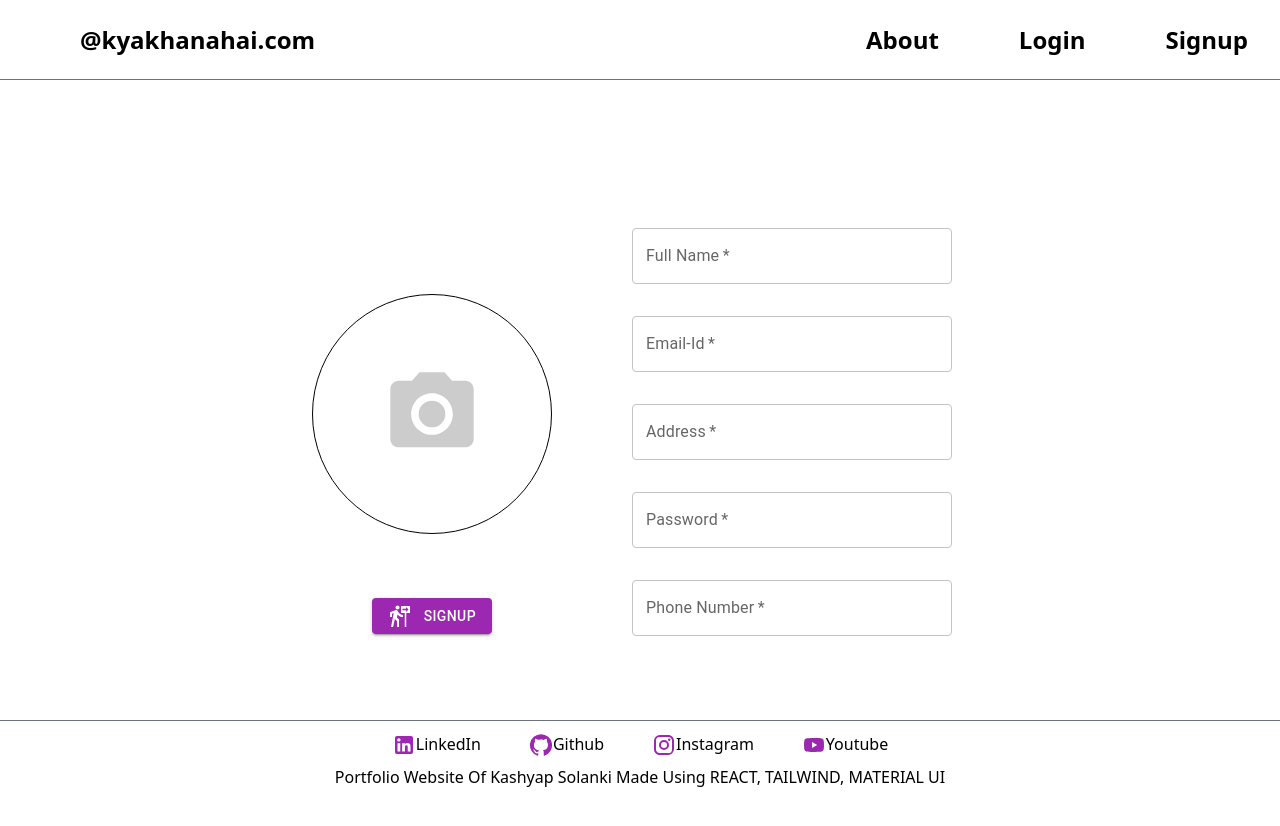
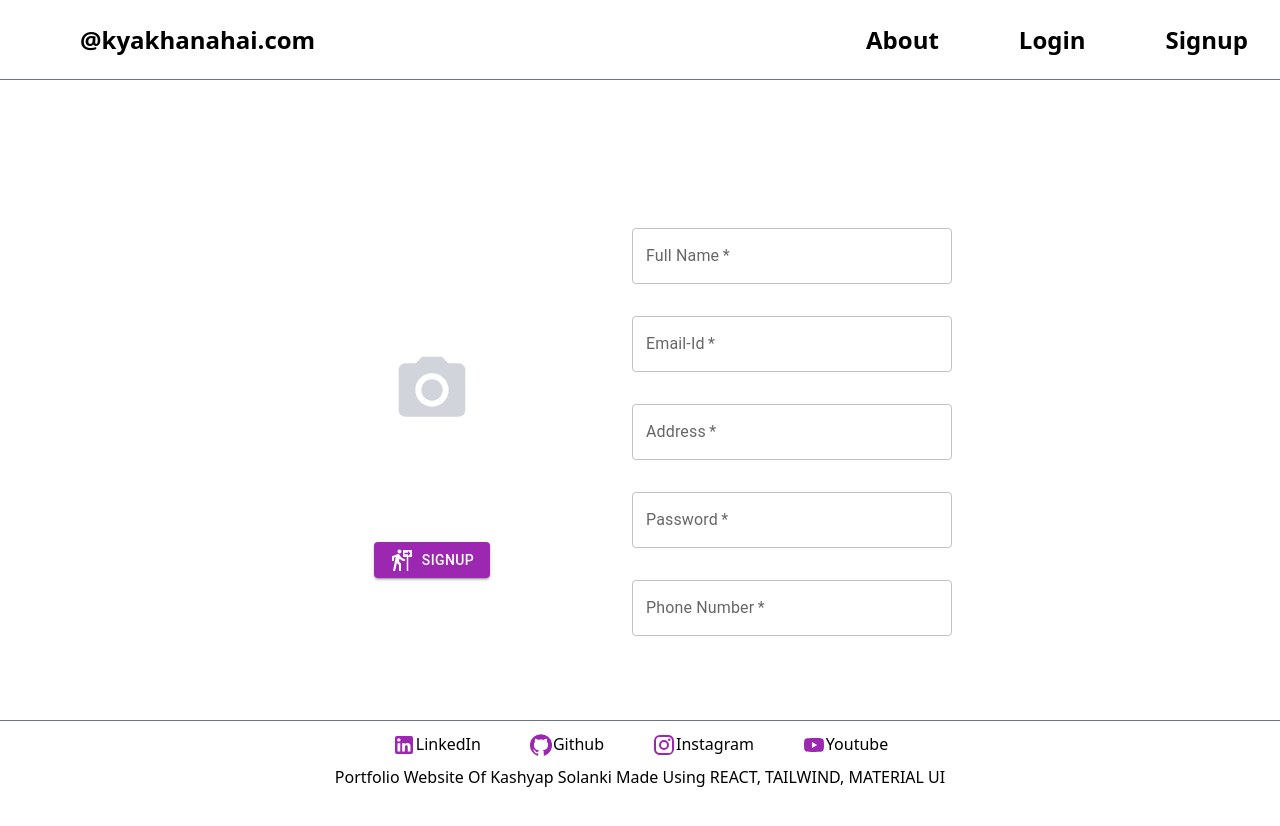
Before and after one commit to Kashyap2210/kyakhanahai, a React (Vite) app in the folder kyakhanahai/: page /signup in a window 1280 px wide. Shown: the top 826 px of the page. Built offline with nearby package versions, Linux system fonts and the light colour scheme; no server answers.

Commit message:
Profile Section Completed

```diff
--- a/kyakhanahai/package.json
+++ b/kyakhanahai/package.json
@@ -20,6 +20,7 @@
     "html-react-parser": "^5.1.12",
     "react": "^18.3.1",
     "react-dom": "^18.3.1",
+    "react-image-crop": "^11.0.6",
     "react-router-dom": "^6.25.0",
     "styled-components": "^6.1.11"
   },
--- a/kyakhanahai/src/Profile.jsx
+++ b/kyakhanahai/src/Profile.jsx
@@ -70,7 +70,7 @@ export default function Profile() {
 
   return (
     // This is the grand container div
-    <div className="container h-screen py-20 px-20 flex gap-8 items-center align-center justify-center	">
+    <div className="container h-screen py-20 px-20 flex  items-center align-center justify-center	">
       {" "}
       {/* LHS Section Starts Here */}
       <div className="lhs-side  flex gap-4 flex-col items-center align-center  w-1/2">
@@ -90,7 +90,7 @@ export default function Profile() {
       </div>
       {/* LHS Section Ends Here */}
       {/* RHS Section Starts Here */}
-      <div className="rhs-side border-2	border-black h-100 flex gap-12 flex-col items-center align-center w-1/2">
+      <div className="rhs-side h-100 flex gap-12 flex-col items-center align-center w-1/2">
         <div className="text-4xl">
           <PinDropIcon sx={{ fontSize: 36, lineHeight: 40 }} />
           {userDetails.profile?.address || "Not available"}
--- a/kyakhanahai/src/Signup.jsx
+++ b/kyakhanahai/src/Signup.jsx
@@ -1,5 +1,3 @@
-// THis component renders the signup page and submits user details to the DataBase
-
 import React, { useState, useRef, useEffect, useContext } from "react";
 import TextField from "@mui/material/TextField";
 import Button from "@mui/material/Button";
@@ -132,52 +130,52 @@ export default function Signup() {
 
   return (
     <form action="" encType="multipart/form-data" onSubmit={handleSubmit}>
-      <div className="flex items-center justify-center gap-16 overflow-y-auto h-screen mt-8 mb-20 overflow-y-auto">
-        <div className=" flex flex-col mt-20  mb-4	items-center justify-center">
-          <div className="h-60 w-60 border flex cursor-pointer items-center justify-center border-black rounded-full	">
+      <div className="flex items-center justify-center gap-16 overflow-y-auto h-screen mt-8 mb-20">
+        <div className="flex flex-col  mb-4 items-center justify-center">
+          {/* Container for Image Preview */}
+          <div className="relative w-60 h-60 flex cursor-pointer items-center justify-center rounded-full">
+            {/* Hidden File Input */}
+            <input
+              type="file"
+              name="profilePic"
+              ref={fileInputRef}
+              className="absolute inset-0 opacity-0 cursor-pointer" // Hidden but clickable
+              accept=".jpg, .png"
+              onChange={handleFileChange}
+            />
             <div
-              className="upload-container"
+              className="w-full h-full flex items-center justify-center overflow-hidden"
               onClick={handleFileInputClick}
-              style={{
-                display: "flex",
-                alignItems: "center",
-                justifyContent: "center",
-              }}
             >
-              <TextField
-                name="profilePic"
-                type="file"
-                inputRef={fileInputRef}
-                style={{ display: "none" }}
-                accept=".jpg, .png"
-                onChange={handleFileChange}
-              />
               {previewUrl ? (
                 <img
                   src={previewUrl}
                   alt="Preview"
-                  className="h-full w-full object-cover rounded-full"
+                  className="w-full h-full object-cover rounded-full" // Ensure 1:1 aspect ratio
                 />
               ) : (
-                <PhotoCameraIcon style={{ fontSize: "100px", color: "#ccc" }} />
+                <PhotoCameraIcon
+                  className="text-gray-300"
+                  sx={{ fontSize: 80 }}
+                />
               )}
             </div>
           </div>
-          <div className="mt-16">
+          <div className="mt-8">
             <Button
               variant="contained"
               color="secondary"
               type="submit"
               className="w-full"
             >
-              <FollowTheSignsIcon></FollowTheSignsIcon>
-              &nbsp;&nbsp;&nbsp;Signup
+              <FollowTheSignsIcon className="mr-2" />
+              Signup
             </Button>
           </div>
         </div>
         <div>
           <div className="text-center flex-col flex justify-center items-center">
-            <div className="m-4 w-80 z-1000">
+            <div className="m-4 w-80 z-10">
               <TextField
                 id="outlined-name"
                 label="Full Name"
```
Also changed, not shown: 1 other file (tests, documents, lock files or other folders).
